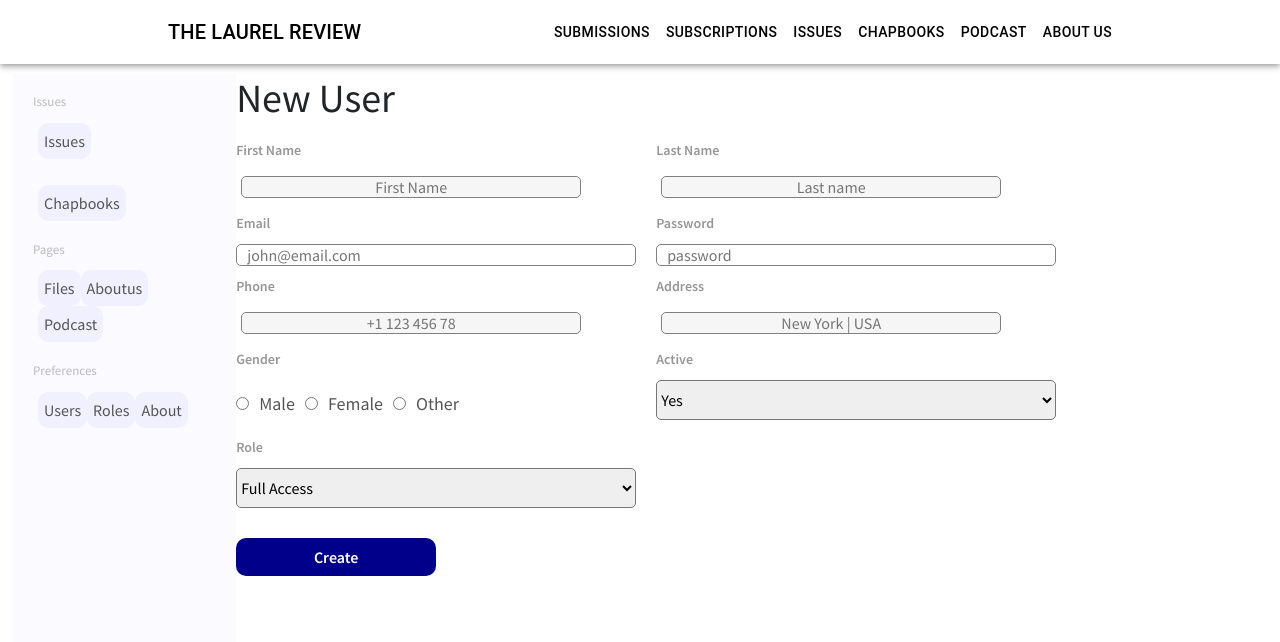
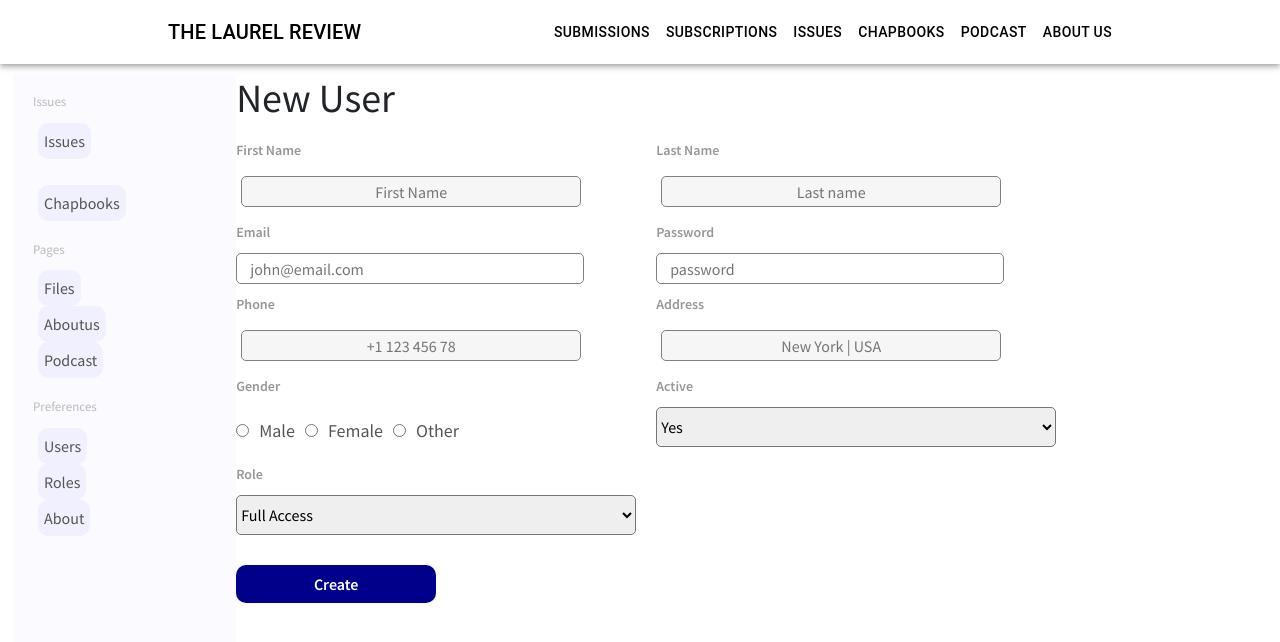
Before and after one commit to reddy-raghavendra/LaurelReview, a React (Create React App) app: page /newUser in a window 1280 px wide. Shown: the top 642 px of the page. Built offline with nearby package versions, Linux system fonts and the light colour scheme.

Commit message:
ui Related issues
UI Related issues

```diff
--- a/package.json
+++ b/package.json
@@ -18,9 +18,10 @@
     "react": "^17.0.2",
     "react-dom": "^17.0.2",
     "react-popup-alert": "^2.0.0",
-    "react-router-dom": "^5.2.0",
+    "react-router-dom": "^5.3.0",
     "react-scripts": "4.0.3",
     "recharts": "^2.1.6",
+    "styled-components": "^5.3.3",
     "web-vitals": "^1.1.2"
   },
   "scripts": {
--- a/src/components/Dashboard/Dashboard.jsx
+++ b/src/components/Dashboard/Dashboard.jsx
@@ -28,36 +28,47 @@ export default function Dashboard() {
         <div className="DashboardMenu">
           <h2 className="DashboardTitle">Pages</h2>
           <ul className="DashboardList">
+            <div>
               <Link to="/" className="link">
                 <li className="DashboardListItem active">
                   Files
                 </li>
               </Link>
+            </div>
+            <div>
               <Link to="/AboutUs" className="link">
                 <li className="DashboardListItem active">
                   Aboutus
                 </li>
               </Link>
+            </div>
+
             <Link to="/" className="link">
               <li className="DashboardListItem active">
                 Podcast
               </li>
             </Link>
+
           </ul>
         </div>
         <div className="DashboardMenu">
           <h2 className="DashboardTitle">Preferences</h2>
           <ul className="DashboardList">
+            <div>
             <Link to="/users" className="link">
               <li className="DashboardListItem active">
                 Users
               </li>
             </Link>
+            </div>
+            <div>
             <Link to="/" className="link">
               <li className="DashboardListItem active">
                 Roles
               </li>
             </Link>
+            </div>
+
             <Link to="/" className="link">
               <li className="DashboardListItem active">
                 About
--- a/src/components/Issues/IssueList.css
+++ b/src/components/Issues/IssueList.css
@@ -39,6 +39,6 @@
     border-radius: 5px;
     font-size: 16px;
     cursor: pointer;
-    margin-left: 86%;
+    margin-left: 775px;
     margin-bottom: 8px;
   }
--- a/src/components/Login/Login.js
+++ b/src/components/Login/Login.js
@@ -8,7 +8,7 @@ function Login() {
     async function getUser() {
         var userData = {
             "email": document.getElementById("login").value,
-            "password": document.getElementById("password").value
+            "password": document.getElementById("loginpassword").value
         };
         (async () => {
             try {
@@ -71,7 +71,7 @@ function Login() {
                                 <div class="form-outline mb-4">
                                     <input
                                         type="password"
-                                        id="password"
+                                        id="loginpassword"
                                         class="form-control form-control-lg"
                                     />
                                     <label class="form-label" for="form1Example23">
--- a/src/components/NewUser/NewUser.jsx
+++ b/src/components/NewUser/NewUser.jsx
@@ -76,27 +76,27 @@ export default function NewUser() {
       <form className="newUserForm">
         <div className="newUserItem">
           <label>First Name</label>
-          <input type="text" id="fName" placeholder="First Name" required="true" />
+          <input type="text" id="fName" align="left" placeholder="First Name" required="true" />
         </div>
         <div className="newUserItem">
           <label>Last Name</label>
-          <input type="text" id="lName" placeholder="Last name" required="true" />
+          <input type="text" id="lName" align="left" placeholder="Last name" required="true" />
         </div>
         <div className="newUserItem">
           <label>Email</label>
-          <input type="email" id="email" placeholder="john@email.com" required="true" />
+          <input type="email" id="email" align="left" placeholder="john@email.com" required="true" />
         </div>
         <div className="newUserItem">
           <label>Password</label>
-          <input type="password" id="password" placeholder="password" required="true" />
+          <input type="password" id="password" align="left" placeholder="password" required="true" />
         </div>
         <div className="newUserItem">
           <label>Phone</label>
-          <input type="text" id="phoneNo" placeholder="+1 123 456 78" required="true" />
+          <input type="text" id="phoneNo" align="left" placeholder="+1 123 456 78" required="true" />
         </div>
         <div className="newUserItem">
           <label>Address</label>
-          <input type="text" id="address" placeholder="New York | USA" required="true" />
+          <input type="text" id="address" align="left" placeholder="New York | USA" required="true" />
         </div>
         <div className="newUserItem">
           <label>Gender</label>
--- a/src/components/NewUser/newUser.css
+++ b/src/components/NewUser/newUser.css
@@ -15,6 +15,17 @@
   margin-right: 20px;
 }
 
+#password{
+  width: 87%;
+}
+#loginpassword{
+
+  width: 100%;
+}
+#email{
+  width: 87%;
+  text-align: 0%;
+}
 .newUserItem > label {
   margin-bottom: 10px;
   font-size: 14px;
@@ -23,8 +34,8 @@
 }
 
 .newUserItem > input {
-  height: 20px;
-  padding: 10px;
+  height: 31px;
+  padding: 13px;
   border: 1px solid gray;
   border-radius: 5px;
 }
```
Also changed, not shown: src/components/UserList/UserList.jsx (+10 -0 lines), 1 other file (tests, documents, lock files or other folders). Lines whose indentation alone changed are shown as unchanged.
